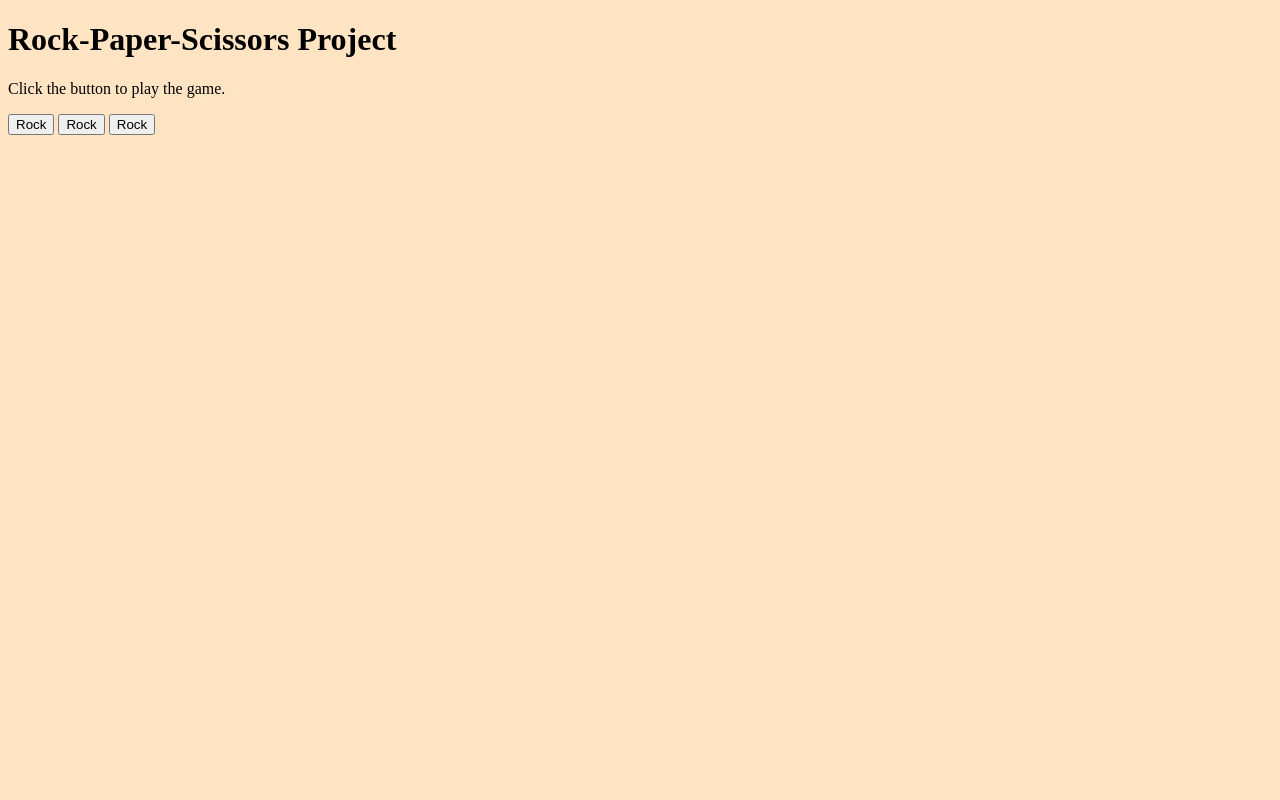
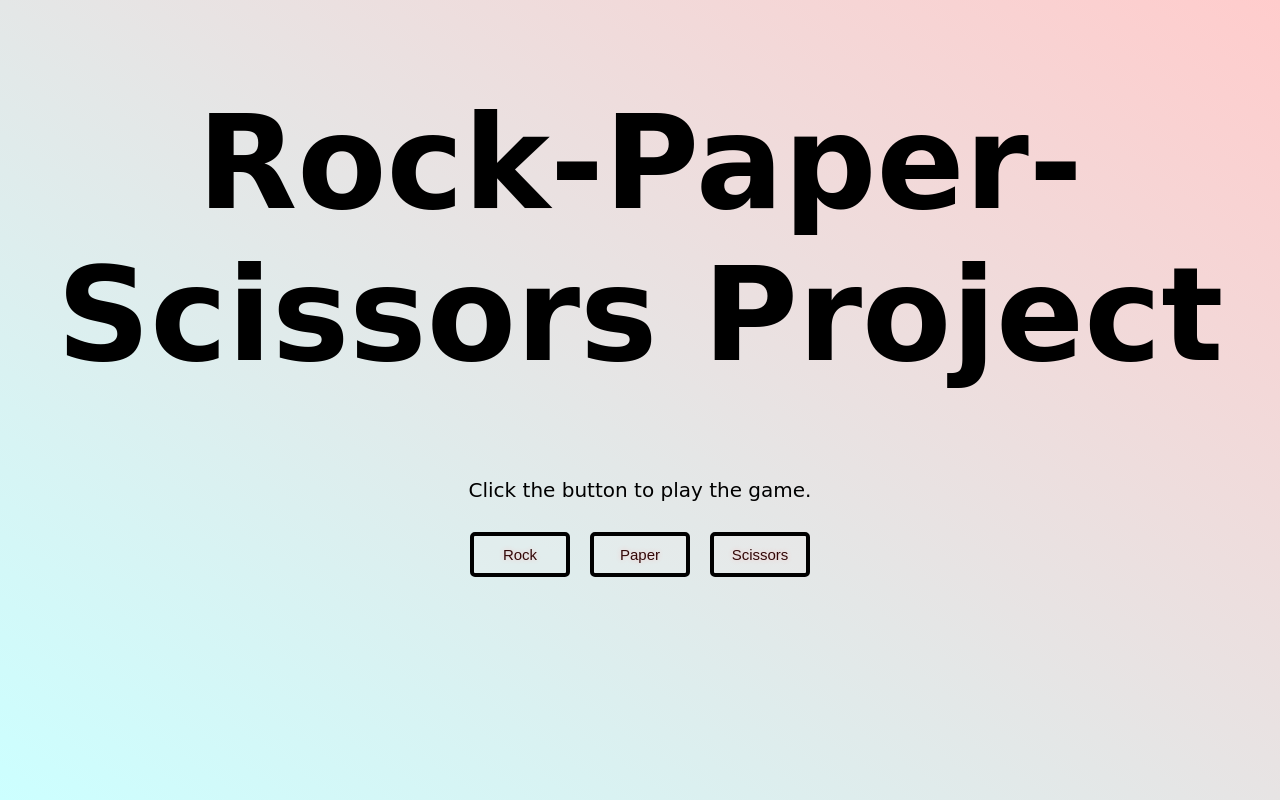
Before and after one commit to NoderCoder/Rock-paper-sissors, a plain HTML site: page index.html in a window 1280 px wide. Drawn offline with Linux system fonts and the light colour scheme; a web font is replaced by a local one.

Commit message:
Added Buttons, need to add 5 round

```diff
--- a/index.html
+++ b/index.html
@@ -2,21 +2,25 @@
 <html>
 <head>
     <title>Rock-Paper-Scissors</title>
-
+    <link href="https://fonts.googleapis.com/css?family=Lobster" rel="stylesheet" type="text/css">
+    <link href="https://fonts.googleapis.com/css2?family=Rye&display=swap" rel="stylesheet">
     <link rel="stylesheet" href="mainStyle.css">
 
 </head>
+<div id="container">
 <body>
-    <h1>Rock-Paper-Scissors Project</h1>
+    <h1 id="main-heading">Rock-Paper-Scissors Project</h1>
     <p></p>
-    <p>Click the button to play the game.</p>
-
-    <button id="rockButton">Rock</button>
-    <button id="paperButton">Rock</button>
-    <button id="scissorsButton">Rock</button>
-
+    <p id="instructions">Click the button to play the game.</p>
+<div class="icons">
+    <button id="rockButton" class="key">Rock</button>
+    <button id="paperButton" class="key">Paper</button>
+    <button id="scissorsButton" class="key">Scissors</button>
+</div>
+<div id="gameMessage"></div>
 
 
 </body>
-<!-- <script src="myscripts.js"></script> -->
+</div>
+<script src="myscripts.js"></script>
 </html>
--- a/mainStyle.css
+++ b/mainStyle.css
@@ -1,3 +1,65 @@
-body {
-    background-color: bisque;
+html {
+    font-size: 10px;
+    min-height: 100vh;
+    background : linear-gradient(35deg, #CCFFFF , #FFCCCC) ;
+  }
+
+  body,html {
+    margin: 0;
+    padding: 0;
+    font-family: sans-serif;
+  }
+  #main-heading {
+    width:100vw;
+    font-size: 13rem;
+    font-family: 'Rye', cursive;
+    text-align: center;
+    float: auto;
+    border: 0%;
 }
+#instructions{
+    padding-top: 0%;
+    text-align: center;
+    font-size: 20px;
+    font-family: 'Rye', cursive;
+}
+
+
+.icons {
+    display: flex;
+    flex: 1;
+    align-items: center;
+    justify-content: center;
+  }
+
+  .key {
+    border: .4rem solid black;
+    border-radius: .5rem;
+    margin: 1rem;
+    font-size: 1.5rem;
+    padding: 1rem .5rem;
+    transition: all .07s ease;
+    width: 10rem;
+    text-align: center;
+    color: rgb(51, 8, 8);
+    background: rgba(243, 238, 238, 0.13);
+    text-shadow: 0 0 .5rem rgb(240, 196, 196);
+  }
+
+
+  .playing {
+    transform: scale(1.1);
+    border-color: #ffc600;
+    box-shadow: 0 0 1rem #ffc600;
+  }
+
+  kbd {
+    display: block;
+    font-size: 4rem;
+  }
+#gameMessage {
+    padding-top: 2%;
+    text-align: center;
+    font-size: 20px;
+    font-family: "Lobster";
+}
--- a/myscripts.js
+++ b/myscripts.js
@@ -1,6 +1,4 @@
-//const para = document.querySelector('p');
-
-
+// Functions for the RPS game
 function computerplay() {
             let n = Math.floor(Math.random() * Math.floor(3));
             let cAns;
@@ -11,7 +9,7 @@ function computerplay() {
     }
 function playRound(playerSelection, computerSelection) {
             var pAnsS, pAnsWL;
-            if (playerSelection == computerSelection) { pAnsS= "you both selected " + playerSelection + "."; pAnsWL=2; }
+            if (playerSelection == computerSelection) { pAnsS= "You both selected " + playerSelection + "."; pAnsWL=2; }
             else {
             switch (playerSelection) {
                 case "Rock":
@@ -22,7 +20,7 @@ function playRound(playerSelection, computerSelection) {
                     if (computerSelection == "Rock") {pAnsS = "Congrats ! you won " + playerSelection + " beats "+ computerSelection +"."; pAnsWL=1;}
                     else { pAnsS = "Sorry you lost ! " + computerSelection + " beats "+  playerSelection +"."; pAnsWL=0; }
                     break;
-                case "":
+                case "Scissors":
                     if (computerSelection == "Paper") {pAnsS = "Congrats ! you won " + playerSelection + " beats "+ computerSelection +"."; pAnsWL=1;}
                     else { pAnsS = "Sorry you lost ! " + computerSelection + " beats "+  playerSelection +"."; pAnsWL=0;}
                     break;
@@ -39,15 +37,13 @@ function game() {
     dScore = 0;
 
     // Loop here to run the code for n num of times
-       console.log("Round " + i + " of total of 5 rounds");
 
         //code to actually call the game
-        let a = prompt("Please Enter Rock, paper or Scissors");
+        // let a = prompt("Please Enter Rock, paper or Scissors");
         a = a.charAt(0).toUpperCase() + a.substring(1);
         var b = computerplay();
         [Msg , Score] = playRound(a,b);
         console.log(Msg);
-        console.log(Score);
         switch (Score) {
             case 1:
                 hScore += 1;
@@ -60,12 +56,24 @@ function game() {
                 break;
 
         }
-        alert("human Score : " +hScore + "and Computer score : " + cScore + " & draws : " + dScore);
+        // alert("human Score : " +hScore + "and Computer score : " + cScore + " & draws : " + dScore);
 
     console.log(hScore);
     console.log(cScore);
     console.log(dScore);
+    let gameMsg = document.querySelector("#gameMessage")
+    gameMsg.textContent = Msg;
+}
 
+//code to  DOM manipulition customElements
+const buttons = document.querySelectorAll(".key");
+buttons.forEach(button => button.addEventListener('click',callgame));
 
+function callgame(e) {
+    a="";
+    if (this.id == "rockButton") {a = "Rock"; }
+    else if (this.id == "paperButton") {a = "Paper";}
+    else if (this.id == "scissorsButton") {a = "Scissors";}
+    game();
+    console.log(this.id);
 }
-game();
```
